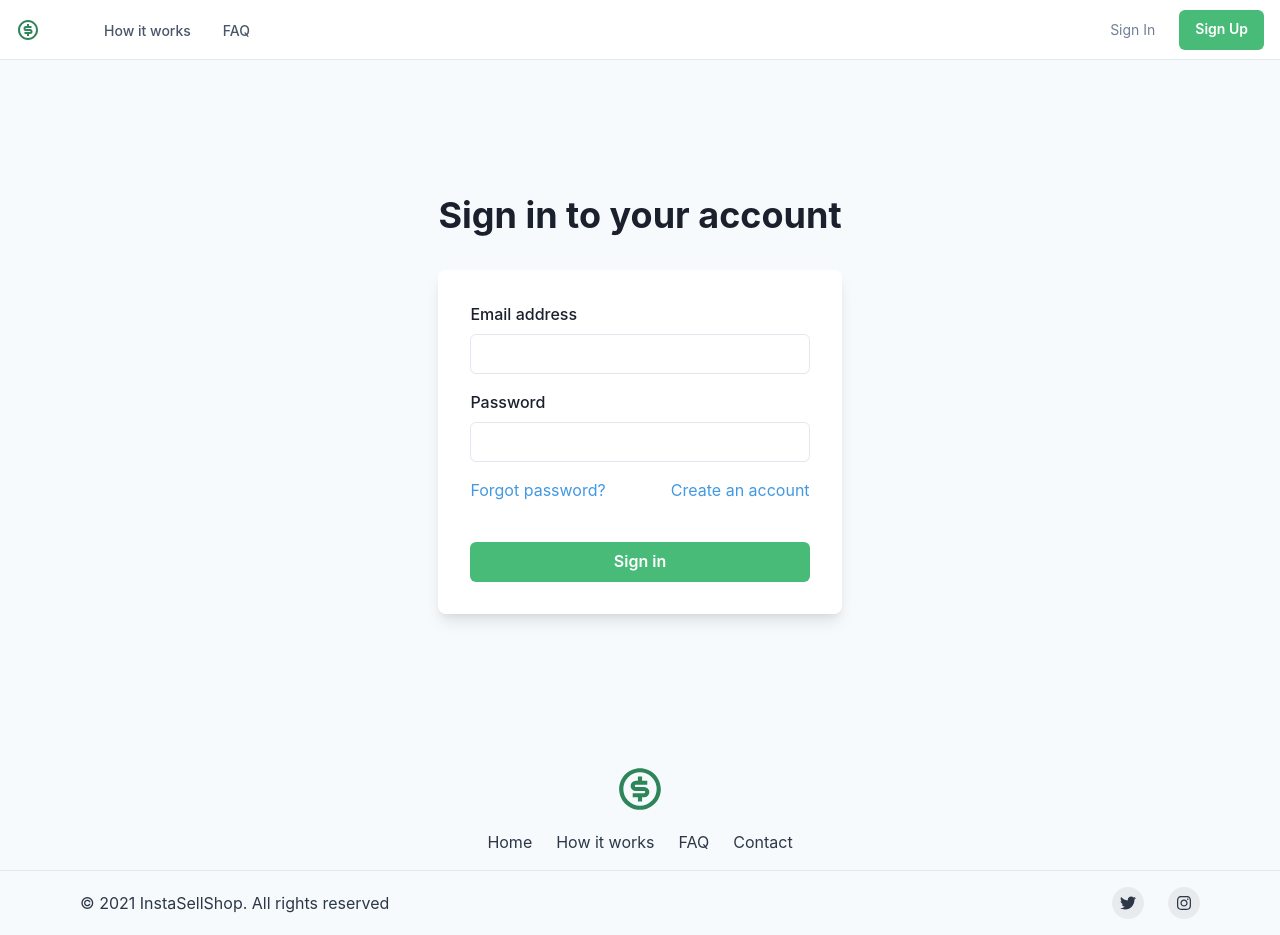
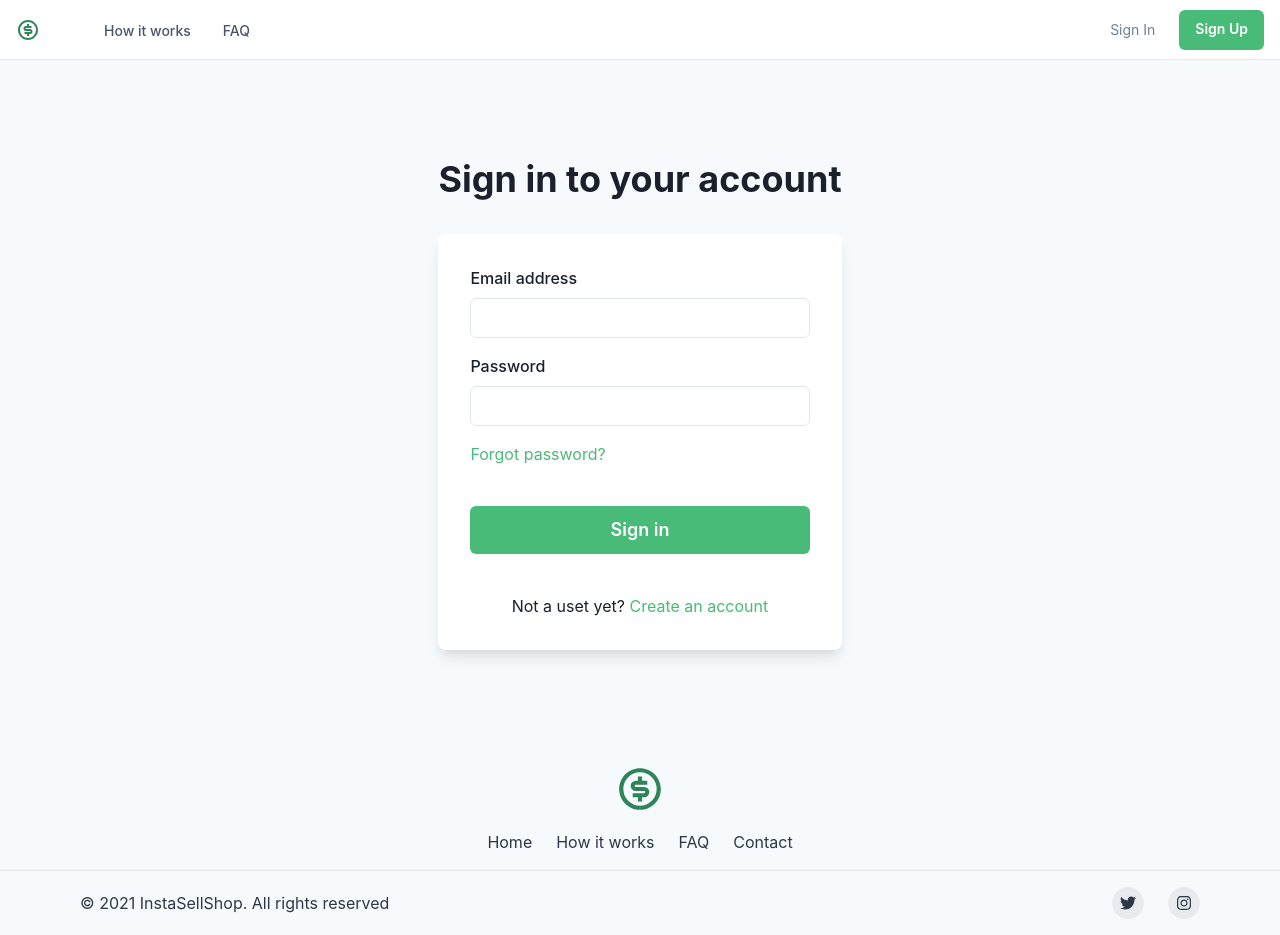
Before and after one commit to letanure/insta-sell, a Next.js app: page /sign-in in a window 1280 px wide. Built offline with nearby package versions, Linux system fonts and the light colour scheme.

Commit message:
update link signup position

```diff
--- a/components/SignIn.jsx
+++ b/components/SignIn.jsx
@@ -50,16 +50,14 @@ export default function SimpleCard() {
                 justify={"space-between"}
               >
                 {/* <Checkbox>Remember me</Checkbox> */}
-                <Link color={"blue.400"} href="/forgot-password">
+                <Link color={"green.400"} href="/forgot-password">
                   Forgot password?
-                </Link>
-                <Link color={"blue.400"} href="/sign-up">
-                  Create an account
                 </Link>
               </Stack>
               <Button
                 bg={"green.400"}
                 color={"white"}
+                size="lg"
                 _hover={{
                   bg: "green.500",
                 }}
@@ -67,6 +65,14 @@ export default function SimpleCard() {
                 Sign in
               </Button>
             </Stack>
+            <Stack pt={6}>
+              <Text align={"center"}>
+                Not a uset yet?{" "}
+                <Link color={"green.400"} href="/sign-up">
+                  Create an account
+                </Link>
+              </Text>
+            </Stack>
           </Stack>
         </Box>
       </Stack>
```
